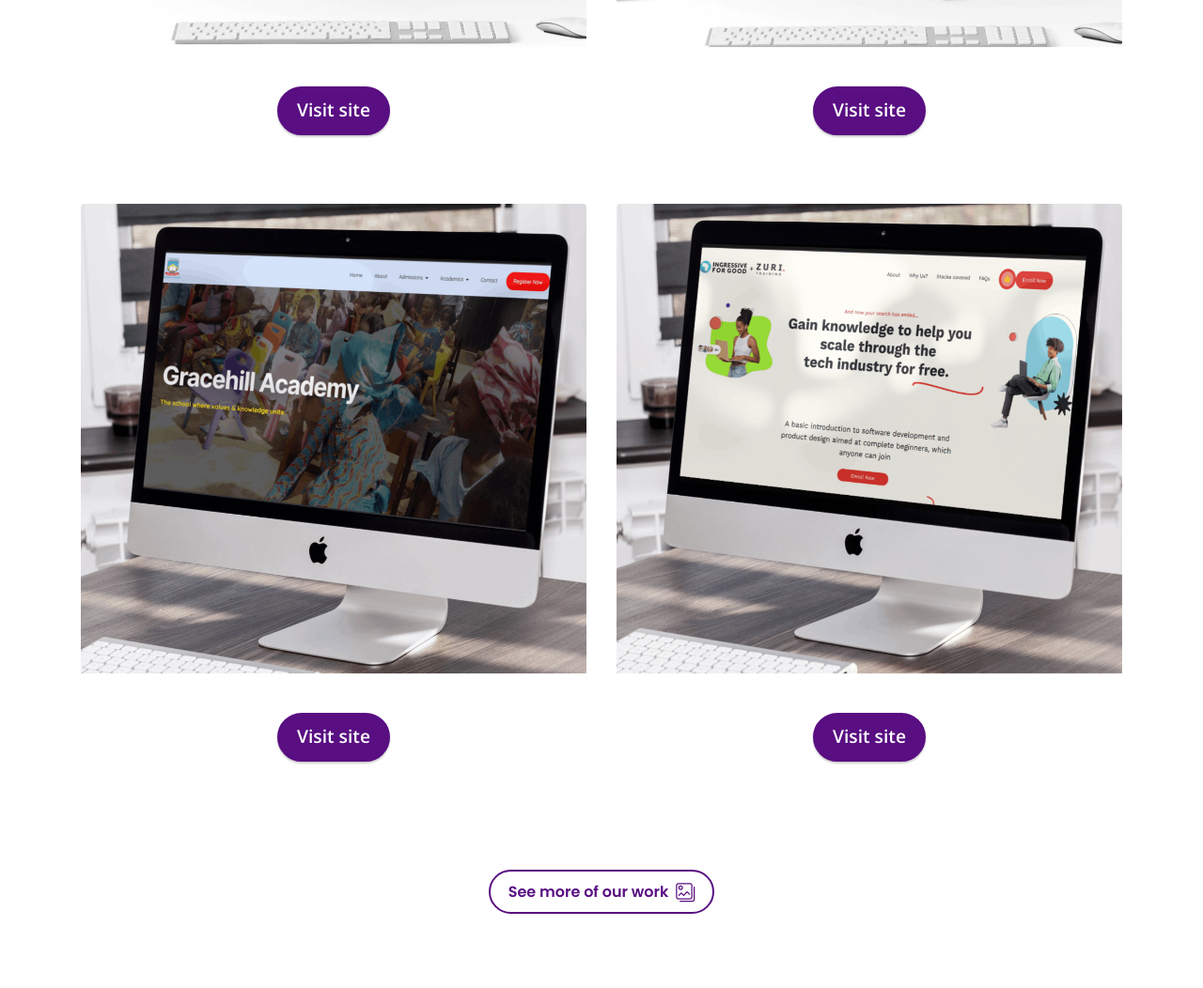
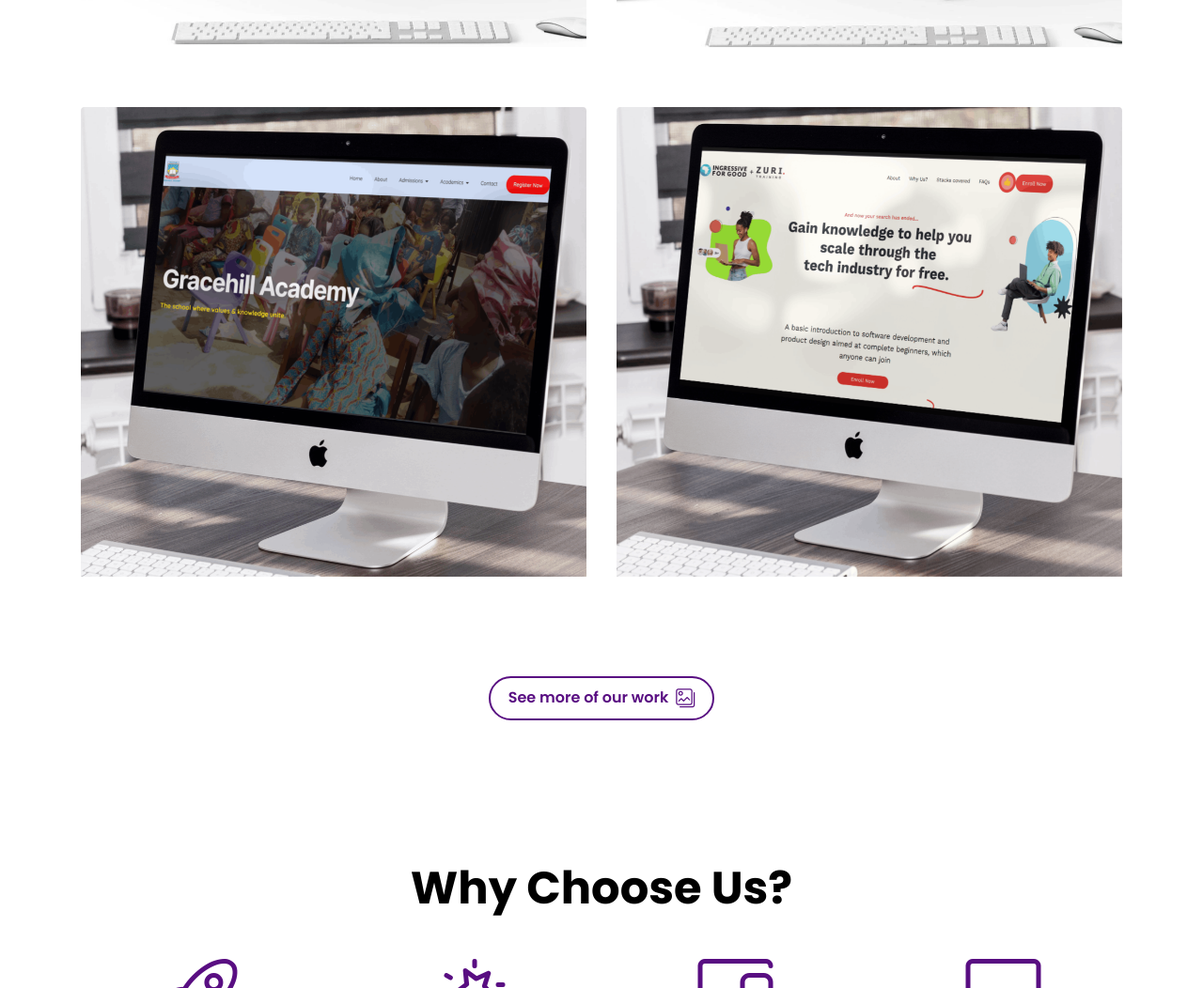
Before and after one commit to Michael-Tobechukwu/therockdigital, a plain HTML site: page about.html in a window 1280 px wide. Shown: the part 3444-4496 px from the top of the page at 94% size. Drawn offline with nearby package versions, Linux system fonts and the light colour scheme; files whose address does not match are found by name.

Commit message:
Services update

```diff
--- a/about.html
+++ b/about.html
@@ -256,14 +256,14 @@
             <div class="item features-image сol-12 col-md-6 col-lg-6">
                 <div class="item-wrapper">
                     <div class="item-img">
-                        <a href="https://chellesconfections.com/" target="_blank"><img src="assets/images/chelles-1024x1029.png" alt="Chelles Confections"></a>
+                        <a href="portfolio.html" target="_blank"><img src="assets/images/chelles-1024x1029.png" alt="Chelles Confections"></a>
                     </div>
                     <div class="item-content">
 
 
 
                     </div>
-                    <div class="mbr-section-btn item-footer mt-2"><a href="https://chellesconfections.com/" class="btn btn-primary item-btn display-7" target="_blank">Visit site</a></div>
+                    <div style="display: none;" class="mbr-section-btn item-footer mt-2"><a href="https://chellesconfections.com/" class="btn btn-primary item-btn display-7" target="_blank">Visit site</a></div>
                 </div>
             </div>
             <div class="item features-image сol-12 col-md-6 col-lg-6">
@@ -276,7 +276,7 @@
 
 
                     </div>
-                    <div class="mbr-section-btn item-footer mt-2"><a href="https://naijapoetryfest.com.ng" class="btn btn-primary item-btn display-7" target="_blank">Visit site</a></div>
+                    <div style="display: none;" class="mbr-section-btn item-footer mt-2"><a href="https://naijapoetryfest.com.ng" class="btn btn-primary item-btn display-7" target="_blank">Visit site</a></div>
                 </div>
             </div>
             <div class="item features-image сol-12 col-md-6 col-lg-6">
@@ -289,7 +289,7 @@
 
 
                     </div>
-                    <div class="mbr-section-btn item-footer mt-2"><a href="https://gracehillacademy.com" class="btn btn-primary item-btn display-7" target="_blank">Visit site</a></div>
+                    <div style="display: none;" class="mbr-section-btn item-footer mt-2"><a href="https://gracehillacademy.com" class="btn btn-primary item-btn display-7" target="_blank">Visit site</a></div>
                 </div>
             </div>
             <div class="item features-image сol-12 col-md-6 col-lg-6">
@@ -302,7 +302,7 @@
 
 
                     </div>
-                    <div class="mbr-section-btn item-footer mt-2"><a href="https://michael-tobechukwu.github.io/Zuri-Clone/training.html" class="btn btn-primary item-btn display-7" target="_blank">Visit site</a></div>
+                    <div style="display: none;" class="mbr-section-btn item-footer mt-2"><a href="https://michael-tobechukwu.github.io/Zuri-Clone/training.html" class="btn btn-primary item-btn display-7" target="_blank">Visit site</a></div>
                 </div>
             </div>
         </div>
@@ -434,7 +434,7 @@
                         <h5 class="cardTitle mbr-fonts-style mb-2 display-5"><strong>We'd love to hear from you.</strong></h5>
                     <ul class="list mbr-fonts-style display-7">
                         <li class="mbr-text item-wrap"><strong>Phone</strong>: +234 708 630 3059, +234 814 877 1422</li>
-                        <li class="mbr-text item-wrap"><strong>WhatsApp</strong>: <a href="https://wa.me/234 708 630 3059" class="text-primary">+234 708 630 3059</a></li>
+                        <li class="mbr-text item-wrap"><strong>WhatsApp</strong>: <a href="https://wa.link/n32064" class="text-primary">+234 708 630 3059</a></li>
                         <li class="mbr-text item-wrap"><strong>Email:</strong> <a href="mailto:therockdigital01@gmail.com" class="text-primary">therockdigital01@gmail.com</a></li>
                         <li class="mbr-text item-wrap"><strong>Address:</strong> Iyana Ipaja, Lagos, Nigeria.</li>
                         <li class="mbr-text item-wrap"><strong>Working hours:</strong>&nbsp;Mon. - Sat., 9:00AM - 6:00PM</li>
```
